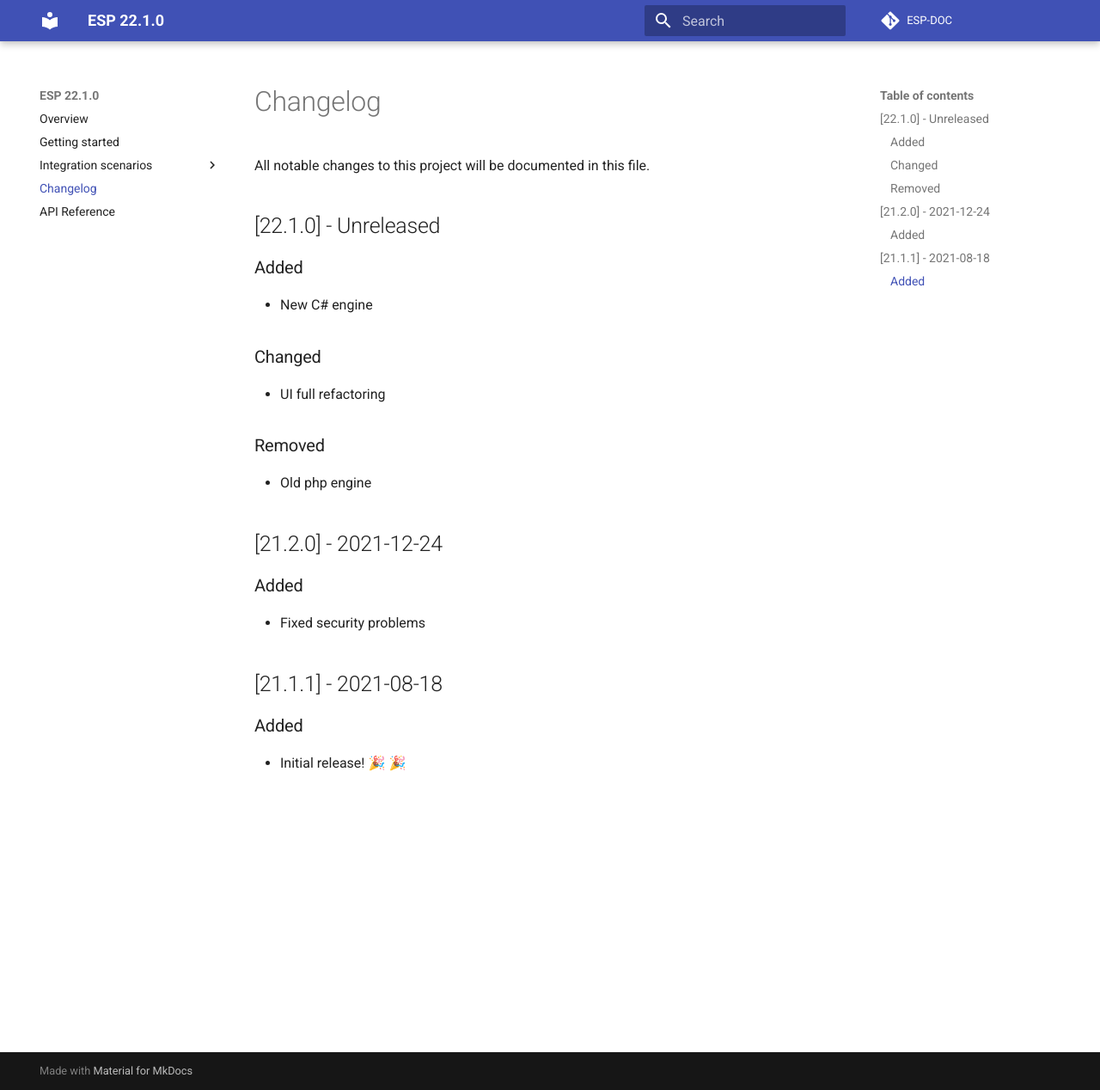
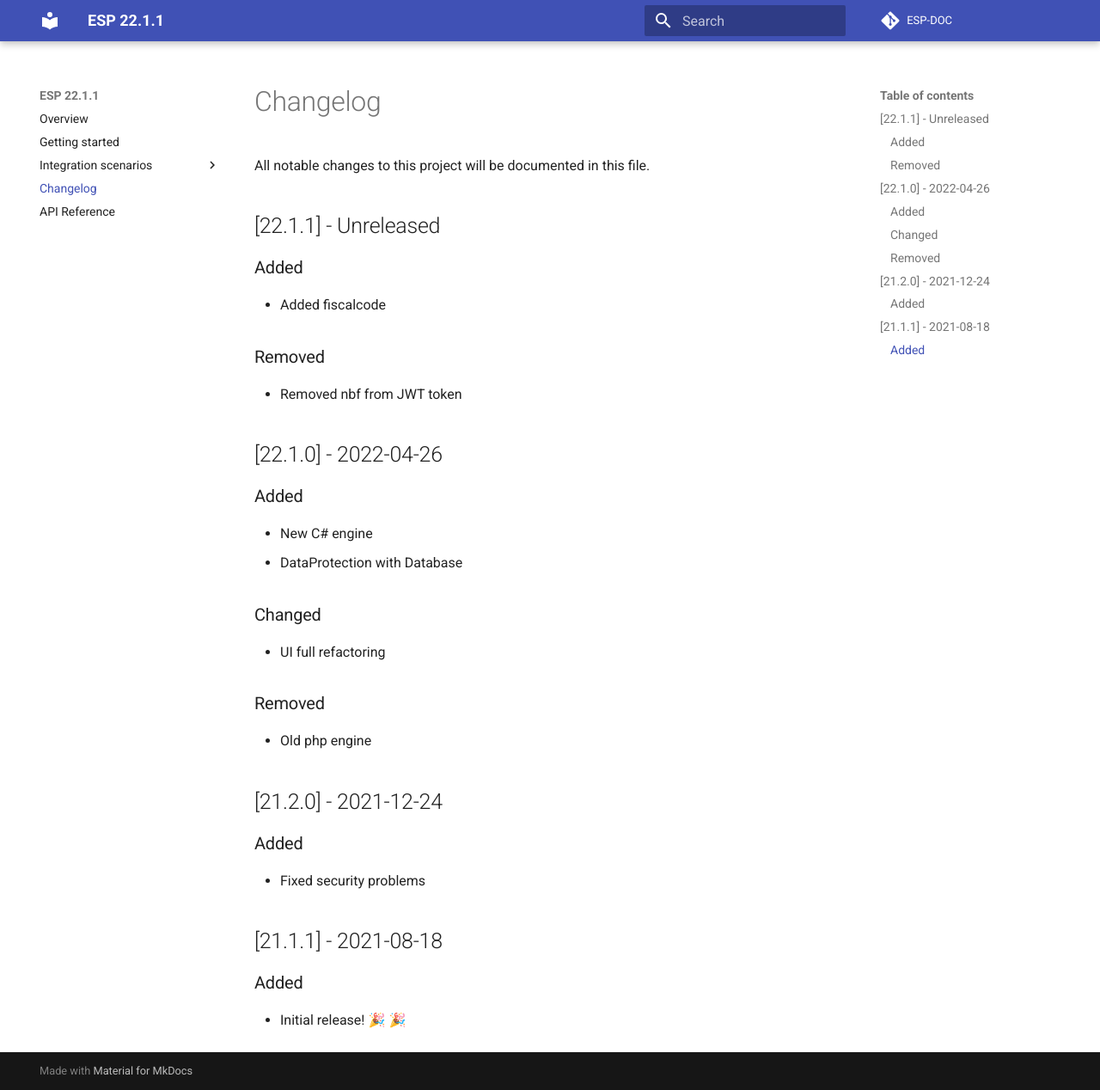
Before and after one commit to namirialgroup/esp-docs, an MkDocs documentation site: the page built from docs/changelog.md, in a window 1280 px wide and 1268 px high. Shown: the whole window at 86% size. Built offline with MkDocs 1.6.1 and Material for MkDocs 9.7.7, drawn with Linux system fonts in a browser that asks for light colours; comment, search, counter and statistics services are not loaded.

Commit message:
Added stuff

```diff
--- a/docs/changelog.md
+++ b/docs/changelog.md
@@ -1,10 +1,19 @@
 # Changelog
 All notable changes to this project will be documented in this file.
 
-## [22.1.0] - Unreleased
+## [22.1.1] - Unreleased
+
+### Added
+- Added fiscalcode
+
+### Removed
+- Removed nbf from JWT token
+
+## [22.1.0] - 2022-04-26
 
 ### Added
 - New C# engine
+- DataProtection with Database
 
 ### Changed
 - UI full refactoring
--- a/mkdocs.yml
+++ b/mkdocs.yml
@@ -1,4 +1,4 @@
-site_name: ESP 22.1.0
+site_name: ESP 22.1.1
 
 theme:
   name: 'material'
```
Also changed, not shown: 1 other file.
